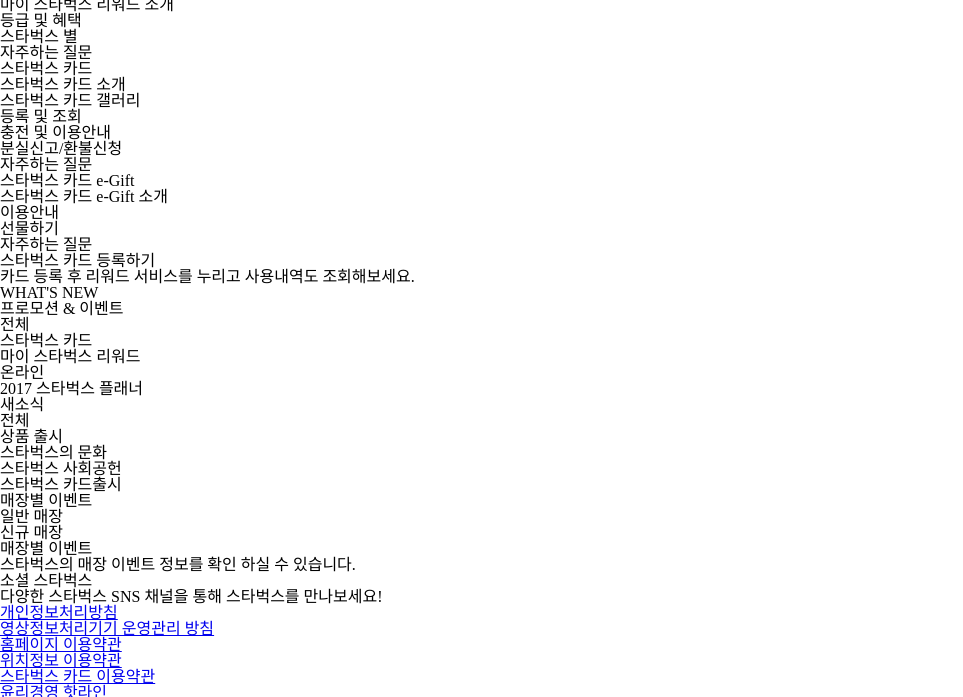
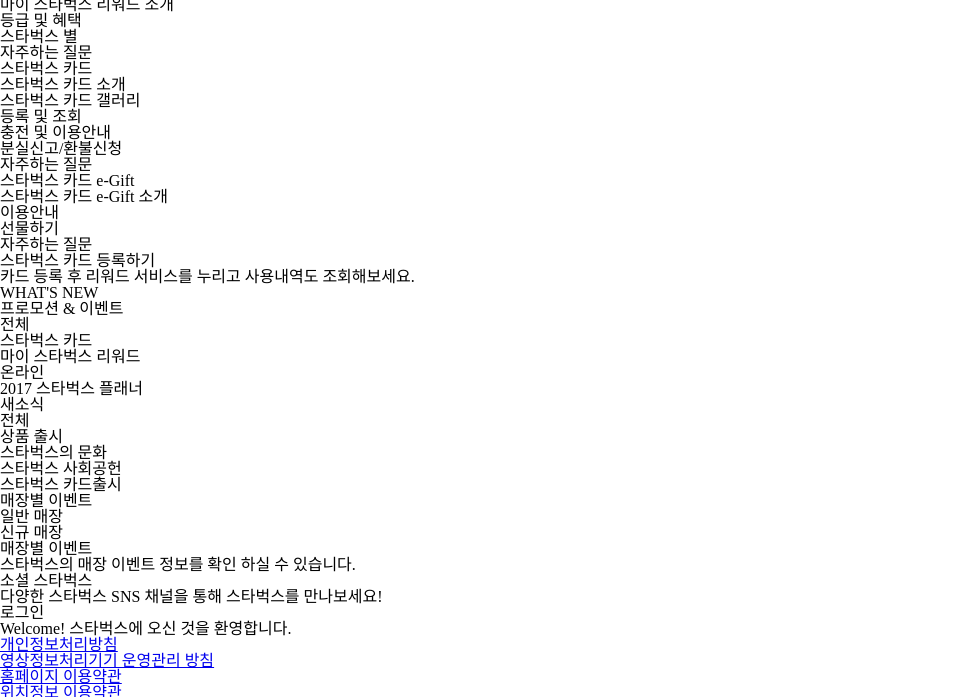
Before and after one commit to eehd80/fm-ibk, a plain HTML site: page signin/index.html in a window 1280 px wide. Shown: the part 1807-2504 px from the top of the page, without its empty margins (0-963 px from the left). Drawn offline with nearby package versions, Linux system fonts and the light colour scheme.

Commit message:
로그인페이지 완성

```diff
--- /dev/null
+++ b/css/signin.css
@@ -0,0 +1 @@
+/* 로그인페이지 */
--- a/signin/index.html
+++ b/signin/index.html
@@ -41,7 +41,9 @@
         <!--Google Material Icons-->
         <link rel="stylesheet" href="https://fonts.googleapis.com/icon?family=Material+Icons" />
         <link rel="stylesheet" href="../css/main.css" />
+        <link rel="stylesheet" href="../css/signin.css" />
         <script defer src="../js/common.js"></script>
+    </head>
     <body>
         <!--HEADER-->
         <header>
@@ -372,6 +374,14 @@
             </div>
         </header>
 
+        <section class="signin">
+            <h1>로그인</h1>
+
+            <div class="signin__card">
+                <h2>Welcome! 스타벅스에 오신 것을 환영합니다.</h2>
+            </div>
+        </section>
+
         <!--FOOTER-->
         <footer>
             <div class="inner">
```
